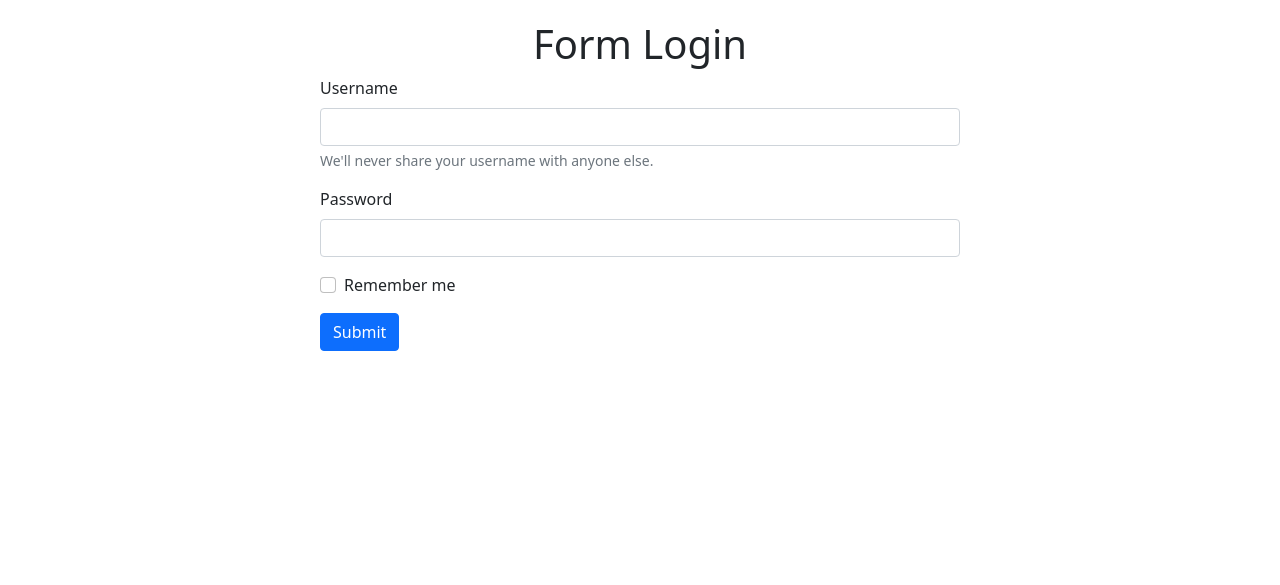
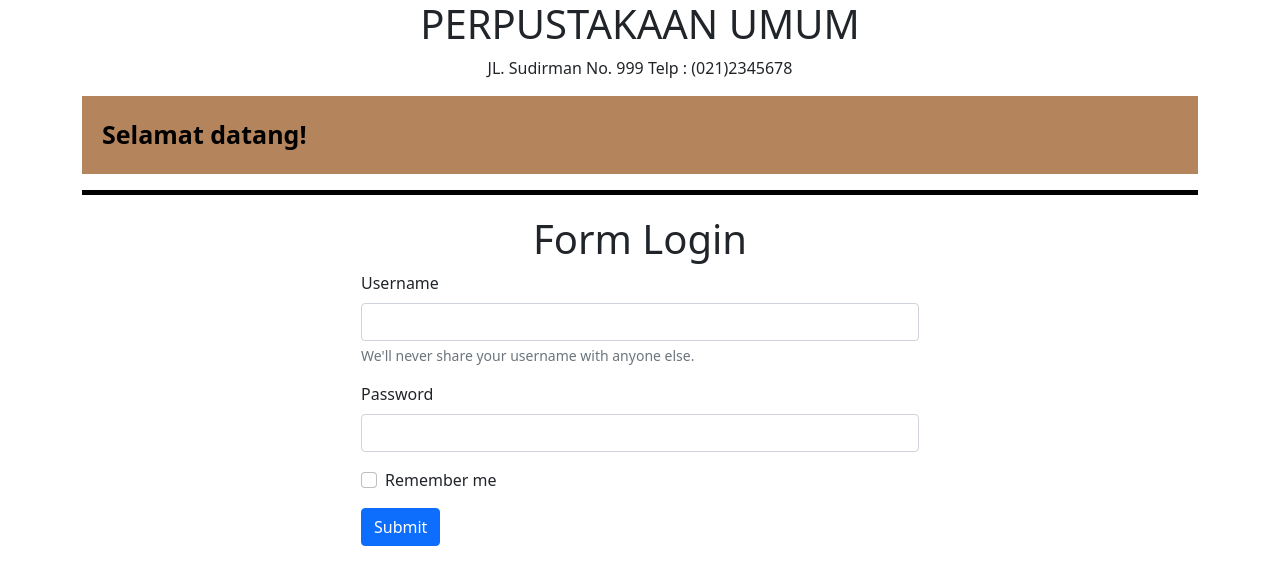
Before and after one commit to ainurridwan/data_entry, a PHP site: page /data_entry/login.php in a window 1280 px wide. Shown: the top 585 px of the page. Run offline with PHP 8.4, Linux system fonts and the light colour scheme.

Commit message:
added login features

```diff
--- a/pages/content/login.php
+++ b/pages/content/login.php
@@ -24,6 +24,14 @@ if(isset($_SESSION["login"])){
     <script defer src="../../assets/js/script.js"></script>
     <!-- fontawesome -->
 </head>
+<div class="container">
+        <div class="header">
+            <h1 class="text-center">PERPUSTAKAAN UMUM</h1>
+            <p class="text-center">JL. Sudirman No. 999 Telp : (021)2345678</p>
+            <div class="salam">
+                <p class="text-start">Selamat datang!</p>
+            </div>
+        </div>
 
 <?php
 include '../../modules/db_connection.php';
--- a/pages/template/sidebar.php
+++ b/pages/template/sidebar.php
@@ -16,7 +16,6 @@
                     </button>
                     <ul class="dropdown-menu" aria-labelledby="dropdownMenuButton1">
                         <li><a class="dropdown-item" href="data_transaksi_peminjaman.php">Transaksi Peminjaman</a></li>
-                        <li><a class="dropdown-item" href="#">Transaksi Pengembalian</a></li>
                     </ul>
                     <button class="text-start btn" type="button"><a href="#">Layanan Transaksi</a></button>
                     <button class="text-start btn" type="button"><a href="../../modules/controllers/logout.php">Logout</a></button>
```
